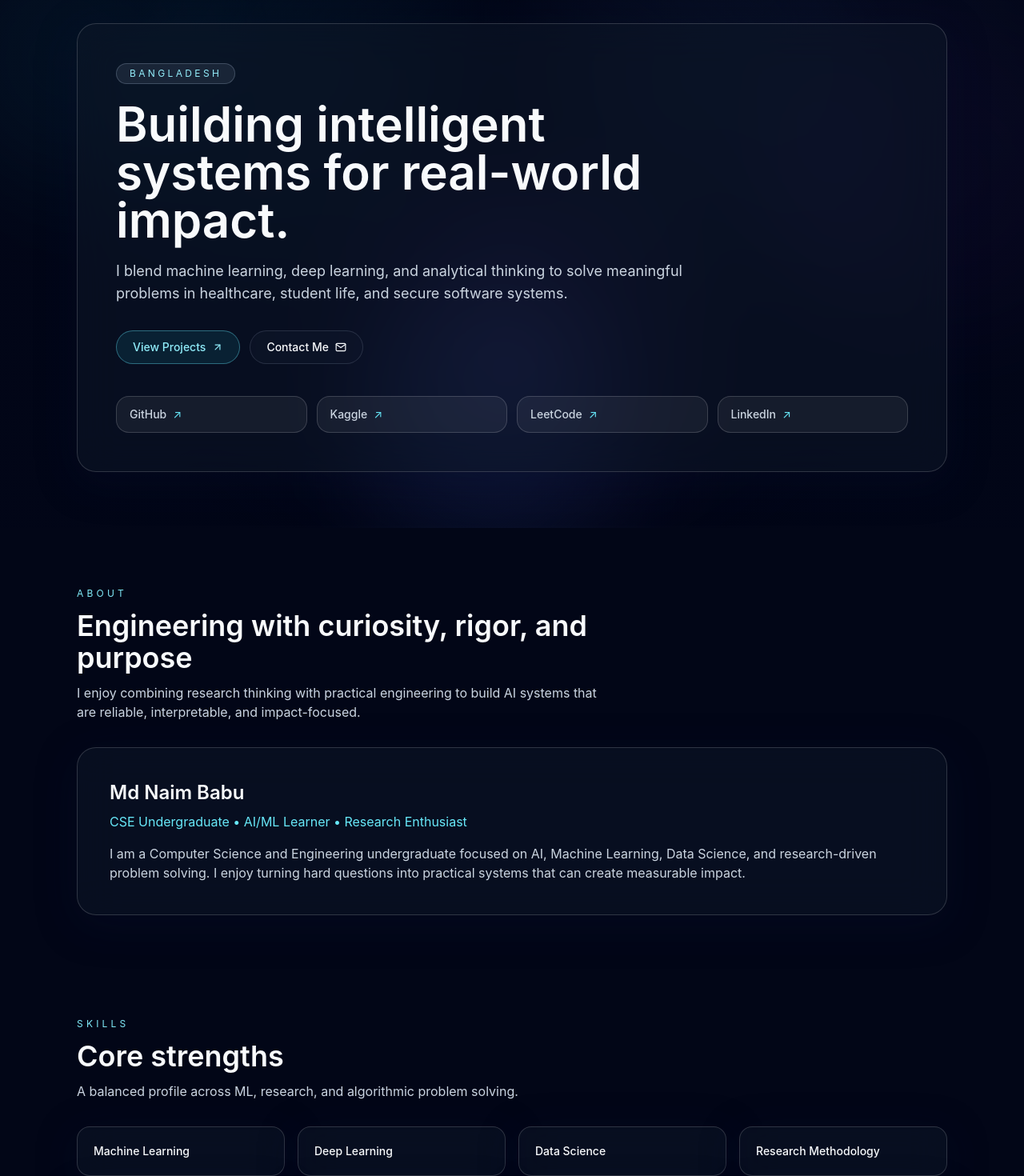
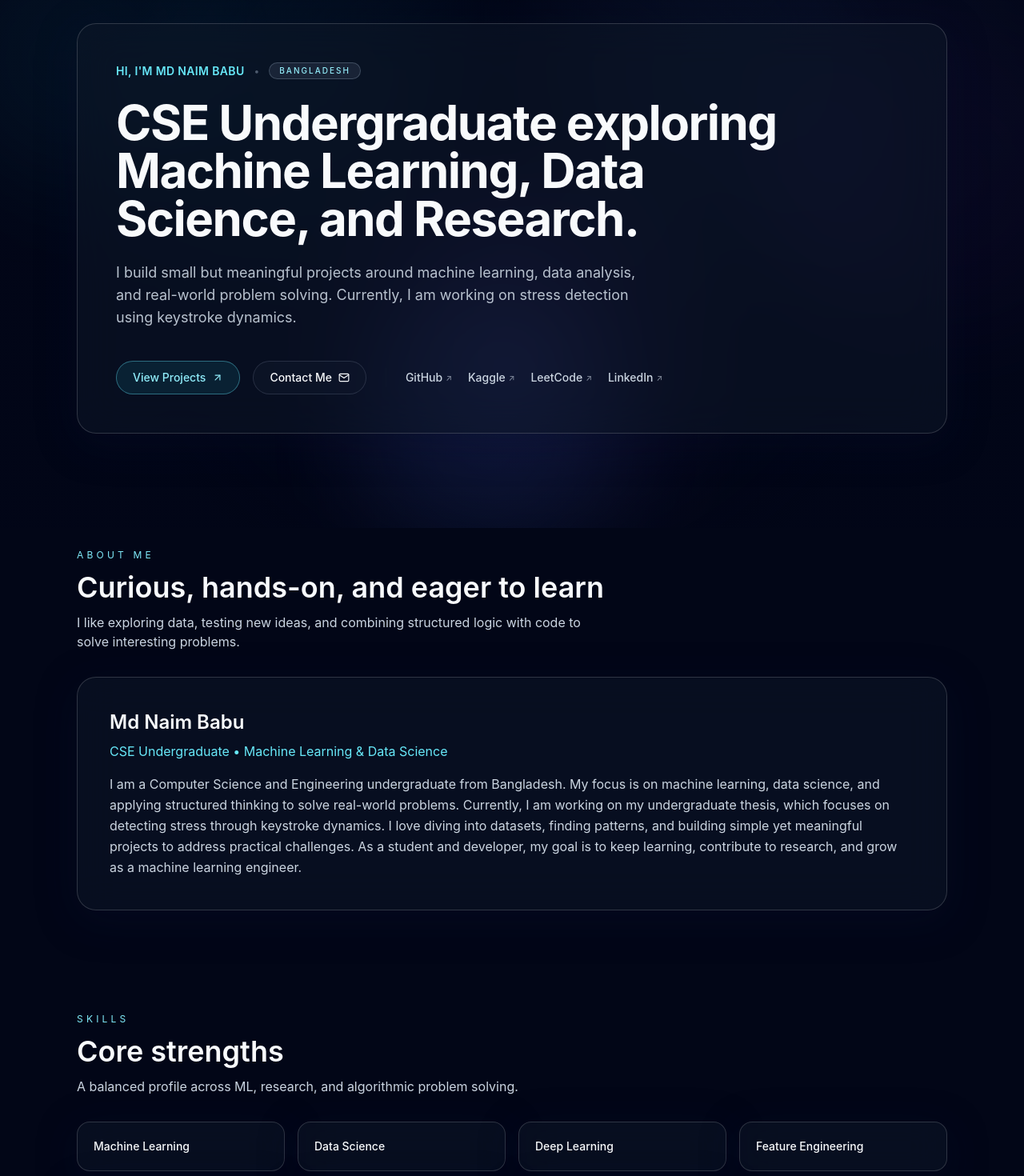
Before and after one commit to mdnaim2004/my_portfolio, a React (Vite) app: page / in a window 1280 px wide. Shown: the part 140-1610 px from the top of the page at 80% size. Built offline with nearby package versions, Linux system fonts and the light colour scheme.

Commit message:
feat: add About and Hero components with supporting portfolio data configuration

```diff
--- a/src/components/About.jsx
+++ b/src/components/About.jsx
@@ -7,16 +7,16 @@ function About() {
     <section id="about" className="mx-auto w-full max-w-6xl px-5 py-16 md:px-8">
       <Reveal>
         <SectionHeading
-          eyebrow="About"
-          title="Engineering with curiosity, rigor, and purpose"
-          description="I enjoy combining research thinking with practical engineering to build AI systems that are reliable, interpretable, and impact-focused."
+          eyebrow="About Me"
+          title="Curious, hands-on, and eager to learn"
+          description="I like exploring data, testing new ideas, and combining structured logic with code to solve interesting problems."
         />
       </Reveal>
 
       <Reveal delay={0.1} className="glass-card rounded-3xl p-8 md:p-10">
         <h3 className="theme-heading text-2xl font-semibold">{personalInfo.name}</h3>
         <p className="theme-accent mt-2">{personalInfo.title}</p>
-        <p className="theme-body mt-4">{personalInfo.bio}</p>
+        <p className="theme-body mt-4 leading-relaxed">{personalInfo.bio}</p>
       </Reveal>
     </section>
   )
--- a/src/components/Hero.jsx
+++ b/src/components/Hero.jsx
@@ -11,15 +11,26 @@ function Hero() {
         transition={{ duration: 0.8, ease: 'easeOut' }}
         className="glass-card rounded-3xl p-8 md:p-12"
       >
-        <p className="theme-eyebrow theme-chip mb-5 inline-flex rounded-full px-4 py-1 text-xs uppercase tracking-[0.28em]">
+        <div className="mb-6 flex flex-wrap items-center gap-3">
+          <span className="theme-accent text-sm font-semibold tracking-wide uppercase">
+            Hi, I'm {personalInfo.name}
+          </span>
+          <span className="theme-muted text-xs opacity-50">•</span>
+          <p className="theme-eyebrow theme-chip inline-flex rounded-full px-3 py-0.5 text-[10px] uppercase tracking-[0.2em] font-medium">
             {personalInfo.location}
           </p>
-        <h1 className="theme-heading max-w-3xl text-4xl font-semibold leading-tight md:text-6xl">
+        </div>
+
+        <h1 className="theme-heading max-w-4xl text-4xl font-bold leading-[1.15] md:text-5xl lg:text-6xl tracking-tight">
           {personalInfo.heroHeadline}
         </h1>
-        <p className="theme-body mt-5 max-w-3xl text-lg">{personalInfo.heroSubtext}</p>
 
-        <div className="mt-8 flex flex-wrap gap-3">
+        <p className="theme-body mt-6 max-w-2xl text-base md:text-lg leading-relaxed opacity-90">
+          {personalInfo.heroSubtext}
+        </p>
+
+        <div className="mt-10 flex flex-col gap-6 sm:flex-row sm:items-center">
+          <div className="flex flex-wrap gap-4">
             <a href="#projects" className="btn-primary">
               View Projects <FiArrowUpRight />
             </a>
@@ -27,22 +38,21 @@ function Hero() {
               Contact Me <FiMail />
             </a>
           </div>
-
-        <div className="mt-10 grid gap-3 sm:grid-cols-2 lg:grid-cols-4">
+          <div className="hidden sm:block h-6 w-[1px] bg-slate-800 dark:bg-slate-700 opacity-20"></div>
+          <div className="flex flex-wrap items-center gap-5">
             {socialLinks.map((item) => (
               <a
                 key={item.label}
                 href={item.href}
                 target={item.href.startsWith('http') ? '_blank' : undefined}
                 rel={item.href.startsWith('http') ? 'noreferrer' : undefined}
-              className="theme-link-card group rounded-2xl px-4 py-3 text-sm transition"
+                className="theme-nav-link flex items-center gap-1 text-sm font-medium transition"
               >
-              <span className="font-medium">{item.label}</span>
-              <span className="theme-accent ml-2 transition group-hover:translate-x-1 group-hover:-translate-y-0.5">
-                ↗
-              </span>
+                {item.label}
+                <span className="text-[10px] opacity-60">↗</span>
               </a>
             ))}
+          </div>
         </div>
       </motion.div>
     </section>
--- a/src/data/portfolioData.js
+++ b/src/data/portfolioData.js
@@ -1,12 +1,12 @@
 export const personalInfo = {
   name: 'Md Naim Babu',
-  title: 'CSE Undergraduate • AI/ML Learner • Research Enthusiast',
+  title: 'CSE Undergraduate • Machine Learning & Data Science',
   location: 'Bangladesh',
   email: 'naim.cse2004@gmail.com',
-  bio: 'I am a Computer Science and Engineering undergraduate focused on AI, Machine Learning, Data Science, and research-driven problem solving. I enjoy turning hard questions into practical systems that can create measurable impact.',
-  heroHeadline: 'Building intelligent systems for real-world impact.',
+  bio: 'I am a Computer Science and Engineering undergraduate from Bangladesh. My focus is on machine learning, data science, and applying structured thinking to solve real-world problems. Currently, I am working on my undergraduate thesis, which focuses on detecting stress through keystroke dynamics. I love diving into datasets, finding patterns, and building simple yet meaningful projects to address practical challenges. As a student and developer, my goal is to keep learning, contribute to research, and grow as a machine learning engineer.',
+  heroHeadline: 'CSE Undergraduate exploring Machine Learning, Data Science, and Research.',
   heroSubtext:
-    'I blend machine learning, deep learning, and analytical thinking to solve meaningful problems in healthcare, student life, and secure software systems.',
+    'I build small but meaningful projects around machine learning, data analysis, and real-world problem solving. Currently, I am working on stress detection using keystroke dynamics.',
 }
 
 export const navLinks = [
@@ -26,13 +26,12 @@ export const socialLinks = [
 
 export const skills = [
   'Machine Learning',
+  'Data Science',
   'Deep Learning',
-  'Data Science',
-  'Research Methodology',
   'Feature Engineering',
   'Competitive Programming',
+  'Data Analysis',
   'Problem Solving',
-  'Model Evaluation',
 ]
 
 export const techStack = [
@@ -77,7 +76,7 @@ export const projects = [
     title: 'AI in Student Life EDA',
     tags: ['Data Analysis', 'Pandas', 'Visualization'],
     description:
-      'Performed exploratory analysis on student life and AI adoption trends using Pandas and visual storytelling through a Kaggle notebook.',
+      'Performed exploratory analysis on student life and adoption trends using Pandas and visual storytelling through a Kaggle notebook.',
     highlights: ['Kaggle notebook', 'Pattern discovery', 'Insight-driven visualization'],
   },
   {
@@ -90,16 +89,16 @@ export const projects = [
 ]
 
 export const researchInterests = [
-  'Applied Machine Learning for social and healthcare impact',
-  'Human-centered AI and behavioral signal modeling',
-  'Medical imaging and trustworthy deep learning',
-  'Data-centric AI workflows and feature engineering',
+  'Applying machine learning to healthcare and social challenges',
+  'Human-centered computing and behavioral signal modeling',
+  'Medical imaging analysis and classification',
+  'Data preprocessing, feature engineering, and analytics',
 ]
 
 export const achievements = [
-  'Kaggle Notebook Expert with consistent public notebook contributions',
-  'Built research-oriented ML projects focused on healthcare and human behavior',
-  'Strong problem-solving background through competitive programming practice',
+  'Kaggle Notebook Expert with regular contributions to public datasets and notebooks',
+  'Developed hands-on projects exploring human behavior modeling and medical imaging',
+  'Active in competitive programming, sharpening my core problem-solving and algorithmic skills',
 ]
 
 export const educationTimeline = [
@@ -108,7 +107,7 @@ export const educationTimeline = [
     title: 'B.Sc. in Computer Science and Engineering',
     institution: 'Bangladesh',
     details:
-      'Focused on AI, Machine Learning, Data Science, software engineering foundations, and research problem formulation.',
+      'Covering fundamental computer science subjects, algorithms, databases, and pursuing machine learning through independent study and research projects.',
   },
 ]
 
@@ -116,19 +115,19 @@ export const highlights = [
   {
     title: 'GitHub',
     value: 'Project Repositories',
-    description: 'Code, experiments, and implementation-focused learning journey.',
+    description: 'Exploring algorithms and building practical machine learning models.',
     href: 'https://github.com/mdnaim2004',
   },
   {
     title: 'Kaggle',
     value: 'Notebook Expert',
-    description: 'Data analysis notebooks, ML workflows, and practical insights.',
+    description: 'Analyzing datasets and sharing notebooks on data science workflows.',
     href: 'https://www.kaggle.com/mdnaimislam165436',
   },
   {
     title: 'LeetCode',
     value: 'Problem Solving',
-    description: 'Algorithmic consistency and technical interview readiness.',
+    description: 'Solving algorithmic problems to strengthen logical thinking.',
     href: 'https://leetcode.com/u/mdnaim2004/',
   },
 ]
```
Lines whose indentation alone changed are shown as unchanged.
